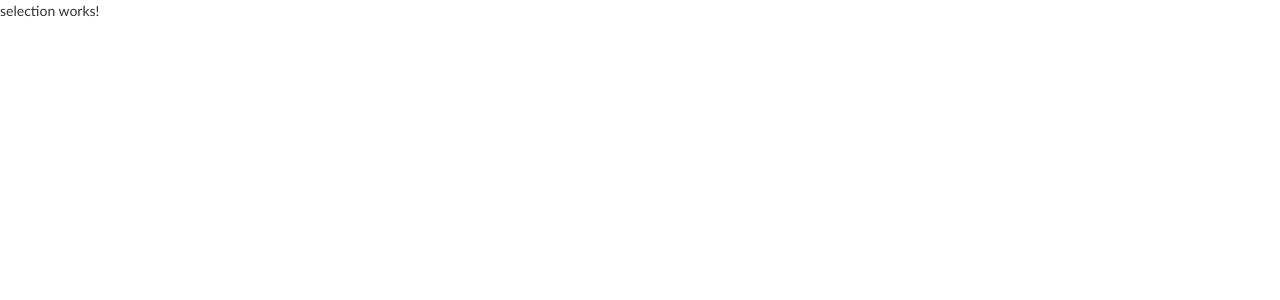
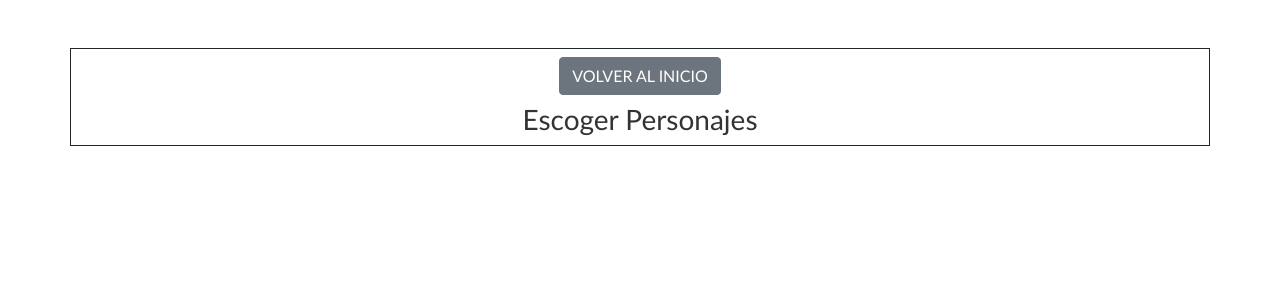
Before and after one commit to luismrios1602/SPA-TBG, an Angular app: page /selection in a window 1280 px wide. Shown: the top 300 px of the page. Built offline with nearby package versions, Linux system fonts and the light colour scheme.

Commit message:
Se cambia las rutas de las páginas para mejor orden

```diff
--- a/src/app/app-routing.module.ts
+++ b/src/app/app-routing.module.ts
@@ -1,7 +1,7 @@
 import { NgModule } from '@angular/core';
 import { RouterModule, Routes } from '@angular/router';
-import { HomeComponent } from './home/home.component';
-import { SelectionComponent } from './selection/selection.component';
+import { HomeComponent } from './pages/home/home.component';
+import { SelectionComponent } from './pages/selection/selection.component';
 
 const routes: Routes = [
   {
--- a/src/app/app.module.ts
+++ b/src/app/app.module.ts
@@ -2,8 +2,8 @@ import { NgModule } from '@angular/core';
 import { BrowserModule } from '@angular/platform-browser';
 import { AppRoutingModule } from './app-routing.module';
 import { AppComponent } from './app.component';
-import { SelectionComponent } from './selection/selection.component';
-import { HomeComponent } from './home/home.component';
+import { SelectionComponent } from './pages/selection/selection.component';
+import { HomeComponent } from './pages/home/home.component';
 
 @NgModule({
   declarations: [
--- /dev/null
+++ b/src/app/pages/selection/selection.component.html
@@ -0,0 +1,14 @@
+<div class=" mt-5 mb-5 container border border-dark">
+    <div class="container">
+        <div class="row">
+            <div class="col-12 text-center mt-2">
+                <button class="btn btn-secondary">VOLVER AL INICIO</button>
+            </div>
+        </div>
+        <div class="row">
+            <div class="col-12 text-center mt-2">
+                <h3>Escoger Personajes</h3>
+            </div>
+        </div>
+    </div>
+</div>
--- a/src/app/selection/selection.component.html
+++ /dev/null
@@ -1 +0,0 @@
-<p>selection works!</p>
```
Also changed, not shown: src/app/pages/home/home.component.css (added), src/app/pages/home/home.component.html (renamed from src/app/home/home.component.html), src/app/pages/home/home.component.ts (renamed from src/app/home/home.component.ts), src/app/pages/selection/selection.component.css (added), src/app/pages/selection/selection.component.ts (renamed from src/app/selection/selection.component.ts), 2 other files (tests, documents, lock files or other folders).
